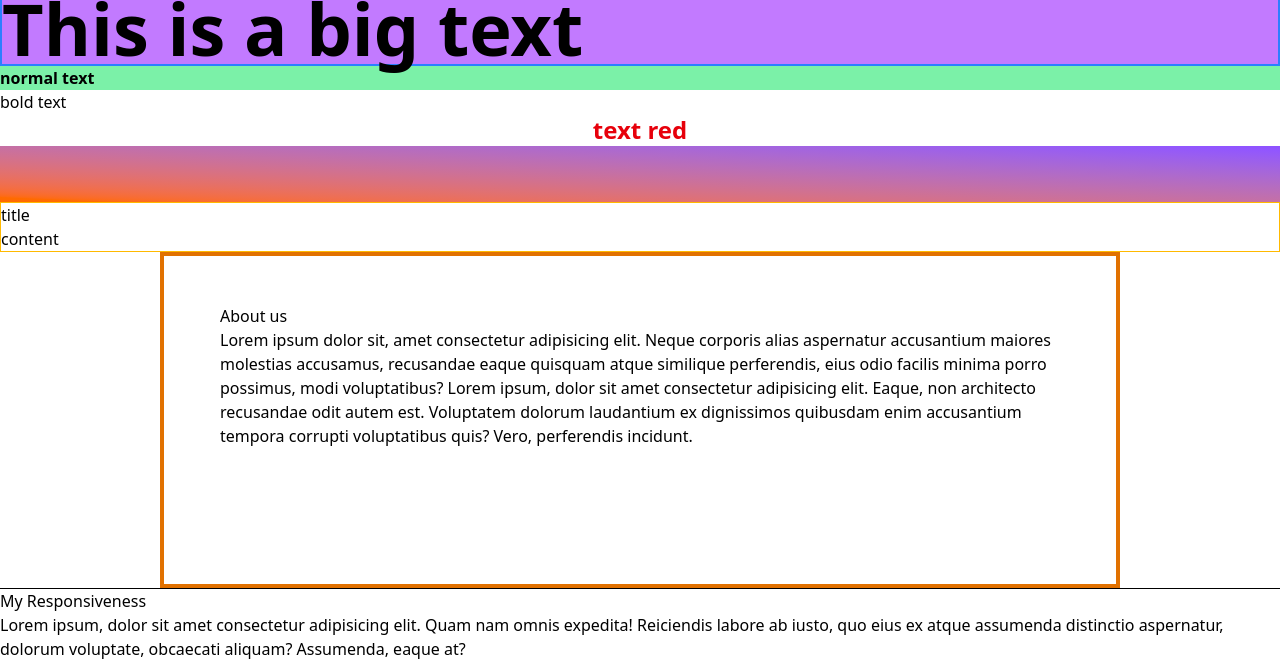
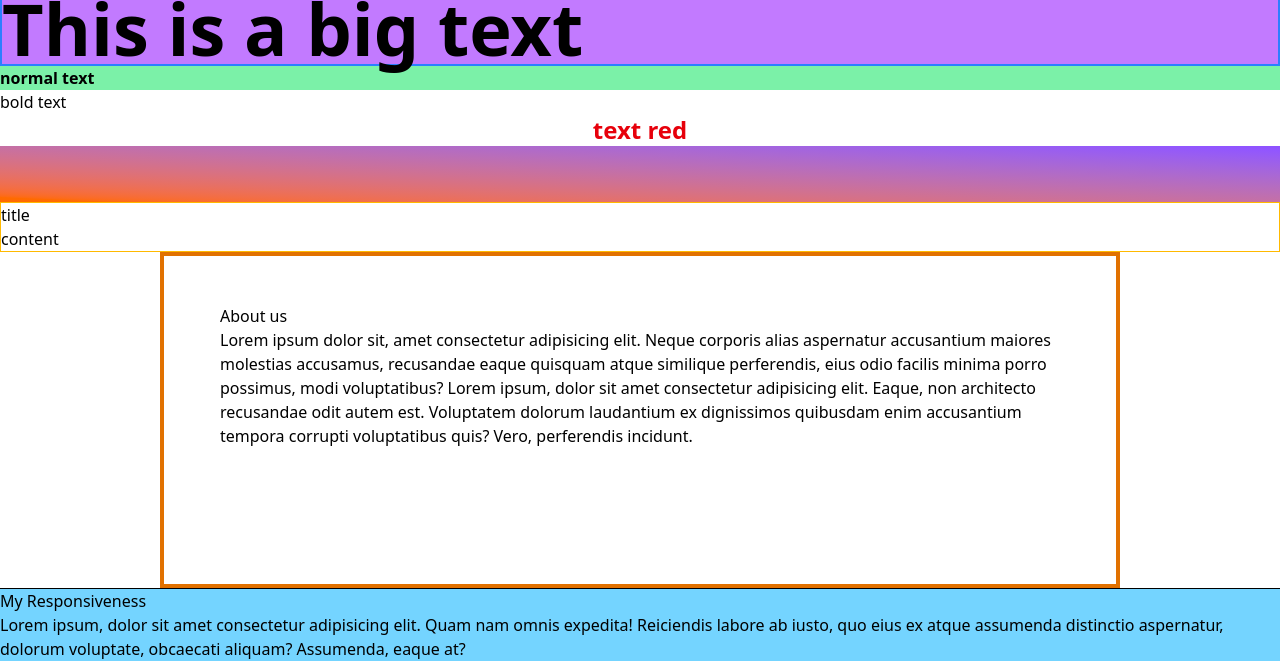
Before and after one commit to sucharita4867/intro-to-tailwind, a plain HTML site: page index.html in a window 1280 px wide. Shown: the part 162-823 px from the top of the page. Drawn offline with nearby package versions, Linux system fonts and the light colour scheme.

Commit message:
this section is closed

```diff
--- a/index.html
+++ b/index.html
@@ -31,7 +31,7 @@
             <p>Lorem ipsum dolor sit, amet consectetur adipisicing elit. Neque corporis alias aspernatur accusantium maiores molestias accusamus, recusandae eaque quisquam atque similique perferendis, eius odio facilis minima porro possimus, modi voluptatibus? Lorem ipsum, dolor sit amet consectetur adipisicing elit. Eaque, non architecto recusandae odit autem est. Voluptatem dolorum laudantium ex dignissimos quibusdam enim accusantium tempora corrupti voluptatibus quis? Vero, perferendis incidunt.</p>
       </section>
       <hr>
-      <section>
+      <section class="bg-blue-700 md:bg-sky-300 mt-20 md:mt-0">
             <h3>My Responsiveness</h3>
             <p>Lorem ipsum, dolor sit amet consectetur adipisicing elit. Quam nam omnis expedita! Reiciendis labore ab iusto, quo eius ex atque assumenda distinctio aspernatur, dolorum voluptate, obcaecati aliquam? Assumenda, eaque at?</p>
       </section>
```
